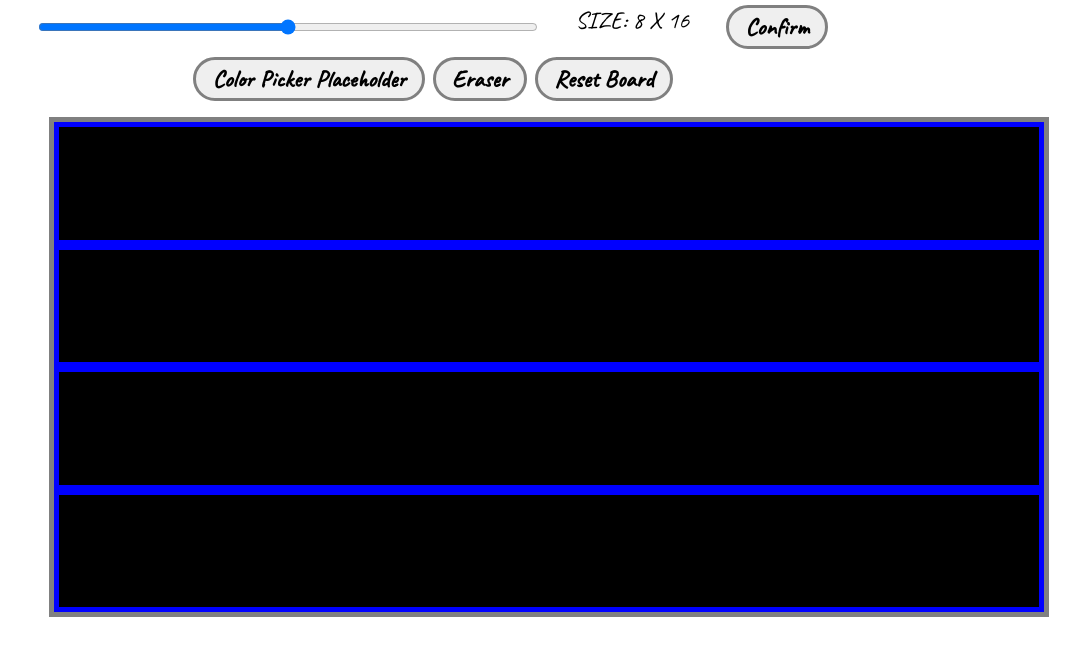
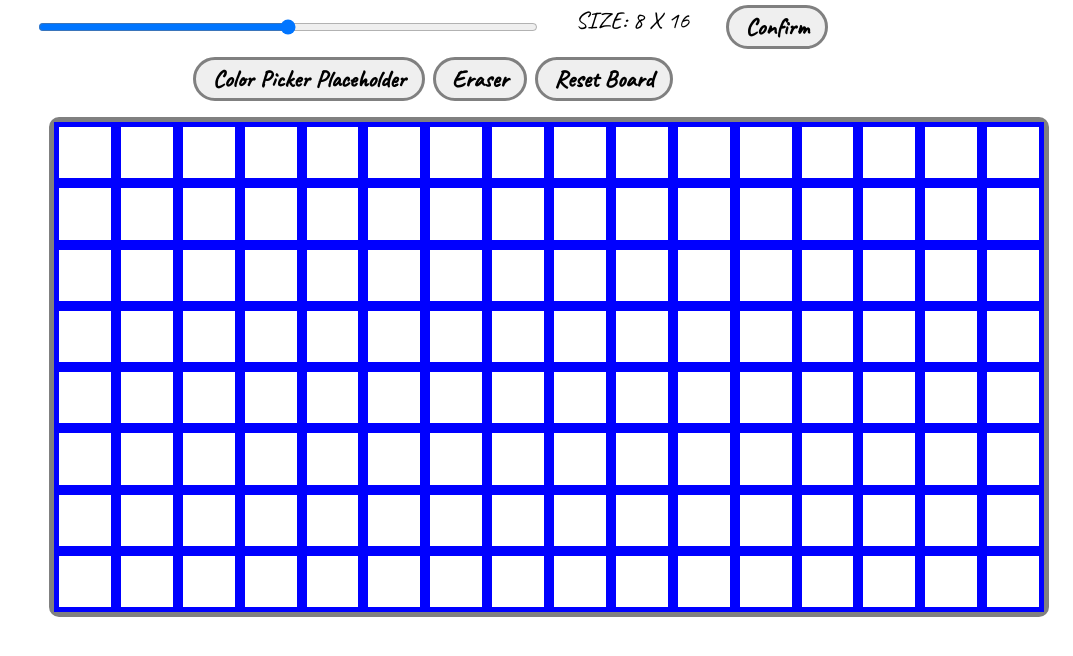
Before and after one commit to vikram42003/Etch-A-Sketch, a plain HTML site: page index.html in a window 1280 px wide. Shown: the part 124-780 px from the top of the page, without its empty margins (207-1280 px from the left). Drawn offline with Linux system fonts and the light colour scheme.

Commit message:
Add drawGrid function, Update grid-cotainer and grid-box html and css

```diff
--- a/index.html
+++ b/index.html
@@ -16,7 +16,7 @@
       <h1>Etch A Sketch</h1>
     </header>
     <div class="gridSizeSlider-container">
-      <input type="range" class="slider">
+      <input type="range" class="slider" />
       <p class="slider-value">SIZE: 8 X 16</p>
       <button type="button" class="buttons">Confirm</button>
     </div>
@@ -25,11 +25,7 @@
       <button type="button" class="buttons">Eraser</button>
       <button type="button" class="buttons">Reset Board</button>
     </div>
-    <div class="grid-container">
-      <div class="grid-box"></div>
-      <div class="grid-box"></div>
-      <div class="grid-box"></div>
-      <div class="grid-box"></div>
-    </div>
+    <div class="grid-container"></div>
+    <script src="./javascript.js"></script>
   </body>
 </html>
--- a/javascript.js
+++ b/javascript.js
@@ -2,15 +2,23 @@
 
 const initial_gridSize = 16;
 
-drawGrid(initial_gridSize);
+drawGrid(initial_gridSize / 2, initial_gridSize);
 
 
 
 
 
-function drawGrid(gridSize) {
-  const gridContainer = document.getElementByClass("grid-container");
-  const gridFragment = new documentFragmant();
+function drawGrid(gridSize_Height, gridSize_Width) {
+  const gridContainer = document.querySelector(".grid-container");
+  const gridFragment = new DocumentFragment();
 
+  const gridSize_Area = gridSize_Height * gridSize_Width;
+  for (let i = 0; i < gridSize_Area; i++) {
+    let box = document.createElement("div");
+    box.classList.add("grid-box");
+    gridFragment.appendChild(box);
+  }
 
+  gridContainer.style.gridTemplateColumns = `repeat(${gridSize_Width}, auto)`;
+  gridContainer.appendChild(gridFragment);
 }
--- a/styles.css
+++ b/styles.css
@@ -71,12 +71,13 @@ h1 {
 .grid-container {
   margin: 2vh 10vw;
   border: 5px solid gray;
+  border-radius: 10px;
   height: 500px;
   width: 1000px;
   display: grid;
+  grid-template-columns: repeat(4, auto);
 }
 
 .grid-box {
-  background-color: black;
   border: 5px solid blue;
 }
```
